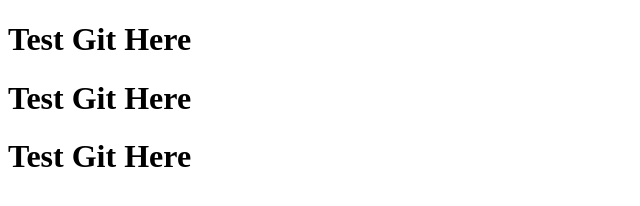
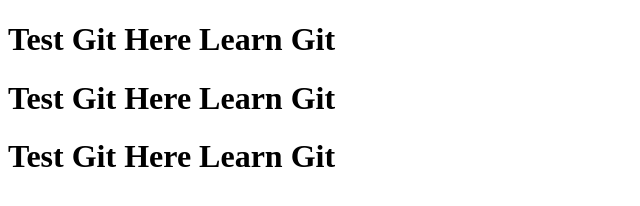
Before and after one commit to RafatAiub/test-git-now, a plain HTML site: page index.html in a window 1280 px wide. Shown: the whole page, without its empty margins (0-640 px from the left). Drawn offline with Linux system fonts and the light colour scheme.

Commit message:
added Learn Git

```diff
--- a/index.html
+++ b/index.html
@@ -7,8 +7,8 @@
     <title>Learn Git</title>
   </head>
   <body>
-    <h1>Test Git Here</h1>
-    <h1>Test Git Here</h1>
-    <h1>Test Git Here</h1>
+    <h1>Test Git Here Learn Git</h1>
+    <h1>Test Git Here Learn Git</h1>
+    <h1>Test Git Here Learn Git</h1>
   </body>
 </html>
```
